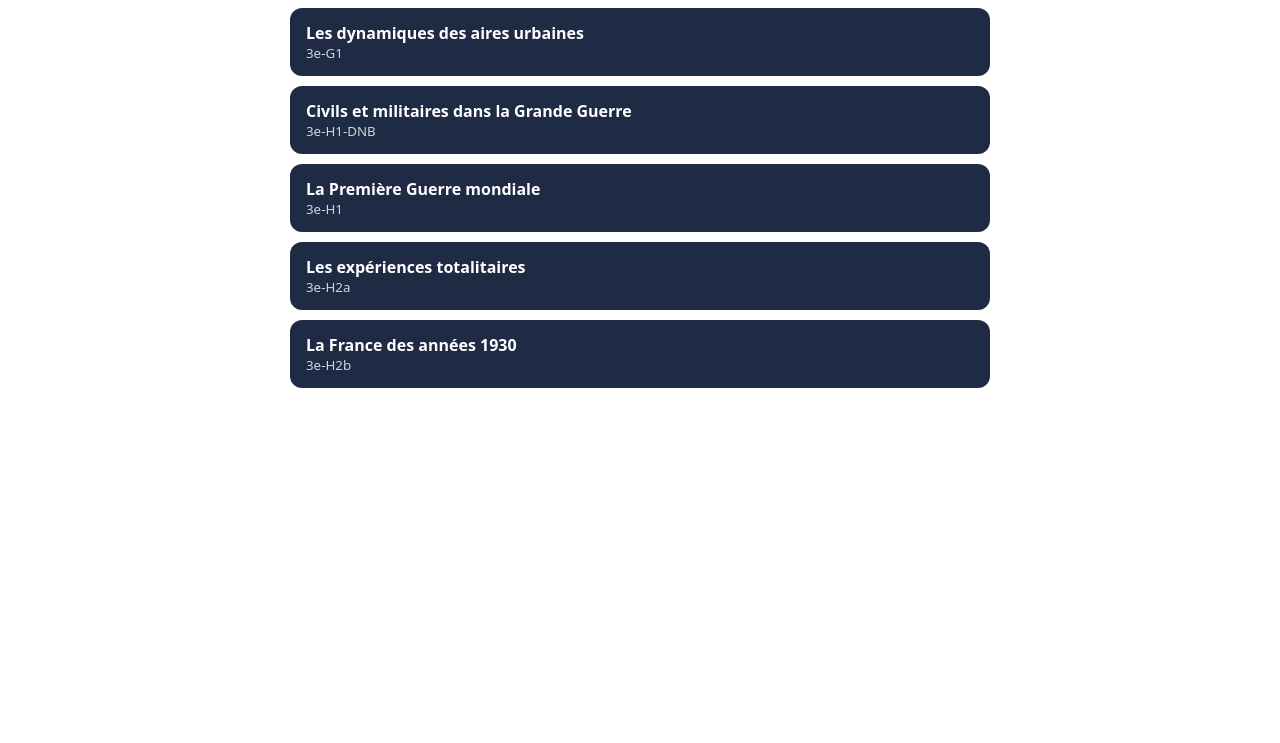
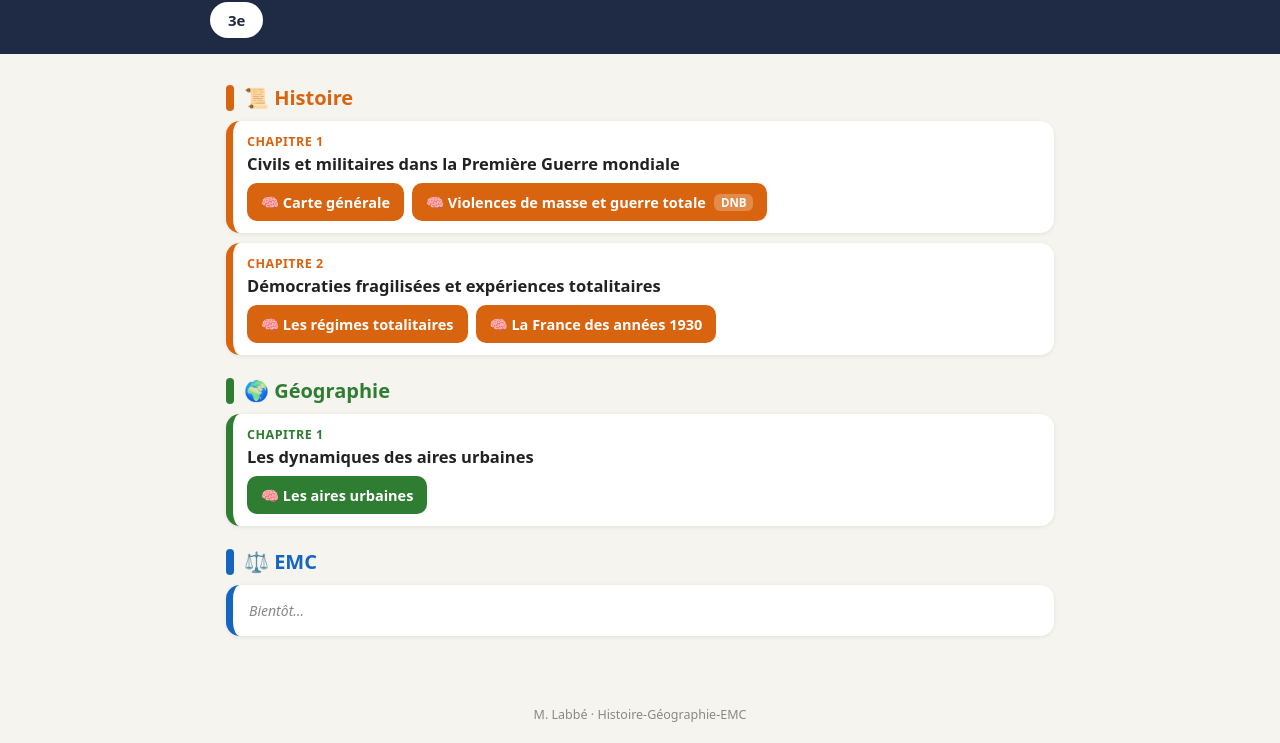
Before and after one commit to monsieurlabbe/cartes-mentales, a plain HTML site: page index.html in a window 1280 px wide. Shown: the part 96-839 px from the top of the page. Before the commit the page ends 800 px from the top, so only its background shows below. Drawn offline with Linux system fonts and the light colour scheme.

Commit message:
Add files via upload

```diff
--- a/index.html
+++ b/index.html
@@ -1,13 +1,103 @@
 <!DOCTYPE html>
-<html lang="fr"><head><meta charset="UTF-8"><meta name="viewport" content="width=device-width, initial-scale=1">
-<title>Cartes mentales – HG</title>
-<style>body{font-family:system-ui,sans-serif;max-width:700px;margin:40px auto;padding:0 16px;color:#222}
-a{display:block;padding:14px 16px;margin:10px 0;background:#1f2a44;color:#fff;border-radius:12px;text-decoration:none;font-weight:600}
-a small{display:block;font-weight:400;opacity:.8}</style></head>
-<body><h1>🧠 Cartes mentales</h1>
-<a href="3e-G1.html">Les dynamiques des aires urbaines<small>3e-G1</small></a>
-<a href="3e-H1-DNB.html">Civils et militaires dans la Grande Guerre<small>3e-H1-DNB</small></a>
-<a href="3e-H1.html">La Première Guerre mondiale<small>3e-H1</small></a>
-<a href="3e-H2a.html">Les expériences totalitaires<small>3e-H2a</small></a>
-<a href="3e-H2b.html">La France des années 1930<small>3e-H2b</small></a>
-</body></html>
+<html lang="fr">
+<head>
+<meta charset="UTF-8">
+<meta name="viewport" content="width=device-width, initial-scale=1">
+<title>Cartes mentales – Histoire-Géographie-EMC</title>
+<style>
+  * { box-sizing: border-box; }
+  body { margin: 0; font-family: system-ui, -apple-system, "Segoe UI", Roboto, Arial, sans-serif; background: #f6f4ef; color: #222; }
+  header { background: #1f2a44; color: #fff; padding: 22px 16px 16px; }
+  .contenu { max-width: 860px; margin: 0 auto; }
+  h1 { margin: 0; font-size: 26px; }
+  header p { margin: 6px 0 0; opacity: .85; font-size: 14.5px; }
+  .niveaux { display: flex; gap: 8px; margin-top: 14px; flex-wrap: wrap; }
+  .niveaux button { font: inherit; font-weight: 700; font-size: 15px; border: 2px solid rgba(255,255,255,.5); background: transparent;
+                    color: #fff; padding: 6px 16px; border-radius: 999px; cursor: pointer; }
+  .niveaux button.actif { background: #fff; color: #1f2a44; border-color: #fff; }
+  main { padding: 8px 16px 40px; }
+  .matiere { margin-top: 22px; }
+  .matiere h2 { display: flex; align-items: center; gap: 10px; margin: 0 0 10px; font-size: 20px; color: var(--c); }
+  .matiere h2::before { content: ""; width: 8px; height: 26px; border-radius: 4px; background: var(--c); }
+  .chapitre { background: #fff; border-radius: 14px; border-left: 7px solid var(--c); padding: 12px 14px; margin-bottom: 10px;
+              box-shadow: 0 1px 4px rgba(0,0,0,.08); }
+  .chapitre h3 { margin: 0 0 8px; font-size: 16.5px; }
+  .chapitre h3 small { display: block; font-weight: 600; font-size: 12.5px; color: var(--c); text-transform: uppercase; letter-spacing: .04em; margin-bottom: 2px; }
+  .cartes { display: flex; flex-wrap: wrap; gap: 8px; }
+  .cartes a { display: flex; align-items: center; gap: 8px; background: var(--c); color: #fff; text-decoration: none; font-weight: 600;
+              padding: 9px 14px; border-radius: 10px; font-size: 14.5px; }
+  .cartes a:hover { filter: brightness(1.1); }
+  .cartes a .etiquette { background: rgba(255,255,255,.25); border-radius: 6px; padding: 1px 7px; font-size: 11.5px; font-weight: 700; }
+  .vide { color: #888; font-style: italic; font-size: 14px; padding: 4px 2px; }
+  footer { text-align: center; color: #888; font-size: 12.5px; padding: 20px; }
+</style>
+</head>
+<body>
+<header><div class="contenu">
+  <h1>🧠 Cartes mentales</h1>
+  <p>Écris tout ce que tu sais, range tes idées, relie-les : révise ton cours d'histoire, de géographie et d'EMC.</p>
+  <div class="niveaux" id="niveaux"></div>
+</div></header>
+<main class="contenu" id="liste"></main>
+<footer>M. Labbé · Histoire-Géographie-EMC</footer>
+
+<script>
+/* =====================================================================
+   LISTE DES CARTES — la seule partie à modifier.
+   Pour ajouter une carte : copier une ligne { ... } et changer les valeurs.
+   - niveau  : "6e", "5e", "4e" ou "3e"
+   - matiere : "Histoire", "Géographie" ou "EMC"
+   - chapitre : numéro et titre du chapitre (les cartes d'un même chapitre sont regroupées)
+   - titre   : nom du bouton ; etiquette (facultatif) : petit mot à côté (ex. "DNB")
+   - page    : nom de la page de la carte (ex. "3e-H1.html")
+   ===================================================================== */
+const CARTES = [
+  { niveau: "3e", matiere: "Histoire", chapitre: "Chapitre 1 – Civils et militaires dans la Première Guerre mondiale",
+    titre: "Carte générale", page: "3e-H1.html" },
+  { niveau: "3e", matiere: "Histoire", chapitre: "Chapitre 1 – Civils et militaires dans la Première Guerre mondiale",
+    titre: "Violences de masse et guerre totale", etiquette: "DNB", page: "3e-H1-DNB.html" },
+  { niveau: "3e", matiere: "Histoire", chapitre: "Chapitre 2 – Démocraties fragilisées et expériences totalitaires",
+    titre: "Les régimes totalitaires", page: "3e-H2a.html" },
+  { niveau: "3e", matiere: "Histoire", chapitre: "Chapitre 2 – Démocraties fragilisées et expériences totalitaires",
+    titre: "La France des années 1930", page: "3e-H2b.html" },
+  { niveau: "3e", matiere: "Géographie", chapitre: "Chapitre 1 – Les dynamiques des aires urbaines",
+    titre: "Les aires urbaines", page: "3e-G1.html" }
+];
+
+/* Code couleur des matières */
+const MATIERES = [
+  { nom: "Histoire", icone: "📜", couleur: "#d9640f" },
+  { nom: "Géographie", icone: "🌍", couleur: "#2e7d32" },
+  { nom: "EMC", icone: "⚖️", couleur: "#1565c0" }
+];
+
+/* ===================================================================== */
+const ORDRE = ["6e", "5e", "4e", "3e"];
+const niveaux = ORDRE.filter(n => CARTES.some(c => c.niveau === n));
+let niveau = new URLSearchParams(location.search).get("niveau") || niveaux[niveaux.length - 1];
+const esc = t => String(t).replace(/[&<>"]/g, c => ({ "&": "&amp;", "<": "&lt;", ">": "&gt;", '"': "&quot;" }[c]));
+function afficher() {
+  document.getElementById("niveaux").innerHTML = niveaux.map(n =>
+    `<button class="${n === niveau ? "actif" : ""}" data-n="${n}">${n}</button>`).join("");
+  document.querySelectorAll("#niveaux button").forEach(b => b.onclick = () => { niveau = b.dataset.n; afficher(); });
+  let h = "";
+  MATIERES.forEach(m => {
+    const cartes = CARTES.filter(c => c.niveau === niveau && c.matiere === m.nom);
+    h += `<section class="matiere" style="--c:${m.couleur}"><h2>${m.icone} ${m.nom}</h2>`;
+    if (!cartes.length) h += `<div class="chapitre"><div class="vide">Bientôt…</div></div>`;
+    const chapitres = [...new Set(cartes.map(c => c.chapitre))];
+    chapitres.forEach(ch => {
+      const [num, ...reste] = ch.split(" – ");
+      h += `<div class="chapitre"><h3>${reste.length ? `<small>${esc(num)}</small>${esc(reste.join(" – "))}` : esc(ch)}</h3><div class="cartes">` +
+        cartes.filter(c => c.chapitre === ch).map(c =>
+          `<a href="${esc(c.page)}">🧠 ${esc(c.titre)}${c.etiquette ? ` <span class="etiquette">${esc(c.etiquette)}</span>` : ""}</a>`).join("") +
+        `</div></div>`;
+    });
+    h += `</section>`;
+  });
+  document.getElementById("liste").innerHTML = h;
+}
+afficher();
+</script>
+</body>
+</html>
```
